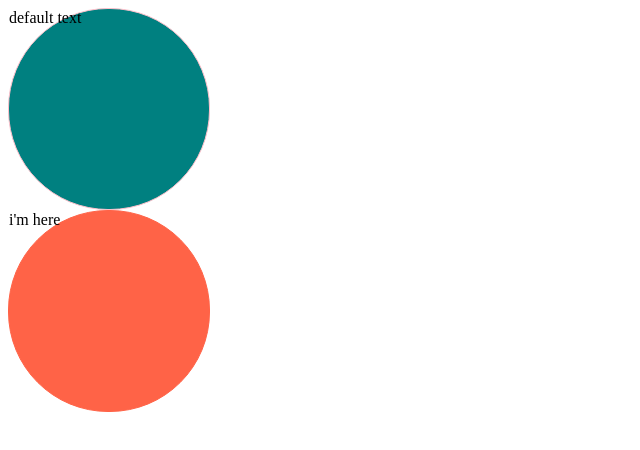
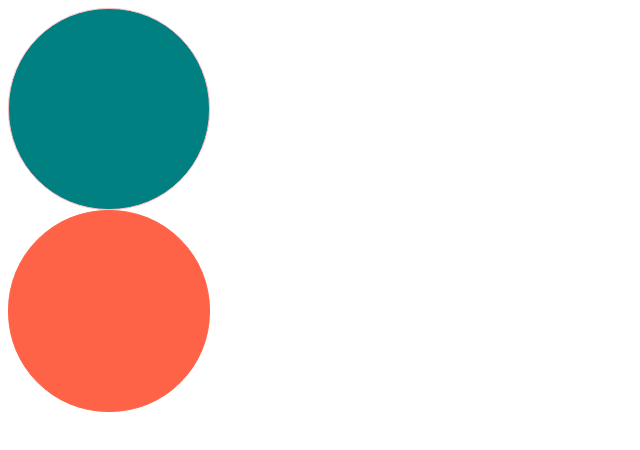
Before and after one commit to kkamzzu/react-masterclass2, a React (Create React App) app: page / in a window 1280 px wide. Shown: the top 450 px of the page, without its empty margins (0-640 px from the left). Built offline with nearby package versions, Linux system fonts and the light colour scheme.

Commit message:
End[state]

```diff
--- a/src/App.tsx
+++ b/src/App.tsx
@@ -5,7 +5,7 @@ function App() {
   return (
     <div>
       <Circle borderColor="pink" bgColor="teal" />
-      <Circle text="i'm here" bgColor="tomato" />
+      <Circle bgColor="tomato" />
 
     </div>
   );
--- a/src/Circle.tsx
+++ b/src/Circle.tsx
@@ -1,7 +1,7 @@
+import { useState } from "react";
 import styled from "styled-components";
 
-// Optional Props
-
+// State
 interface ContainerProps {
   bgColor: string;
   borderColor: string;
@@ -16,38 +16,18 @@ const Container = styled.div<ContainerProps>`
 `;
 
 interface CircleProps {
-  // required
   bgColor: string;
-  // optional
   borderColor?: string;
-  // same: borderColor?: string | undefined;
-  // 새로운 optional props를 추가
-  text?: string;
-
 }
 
 
 
-function Circle({ bgColor, borderColor, text = "default text" }: CircleProps) {
+function Circle({ bgColor, borderColor }: CircleProps) {
+  const [value, setValue] = useState("");
+  // setValue(true)  => error
   return <Container
-  bgColor={bgColor}
-  // 만약borderColor가 undefined라면 borderColor는 bgColor와 같은 값을 가진다.
-  // 이렇게 사용할 수 있는 이유: backgrounColor는 string이라는 걸 알고 있기 때문.
-  borderColor={borderColor ?? bgColor}>
-    {text}
+  bgColor={bgColor} borderColor={borderColor ?? bgColor}>
     </Container>;
 }
 
 export default Circle;
-
-interface PlayerShape {
-  name: string;
-  age: number;
-}
-
-// 이제 어디서든 sayHello function을 쓸 수 있음.
-const sayHello = (playerObj: PlayerShape) =>
-  `Hello ${playerObj.name} u are ${playerObj.age} years old.`;
-
-  sayHello({name:"kkamzzu", age:21})
-  sayHello({name:"nico", age:21})
```
Also changed, not shown: 1 other file (tests, documents, lock files or other folders).
